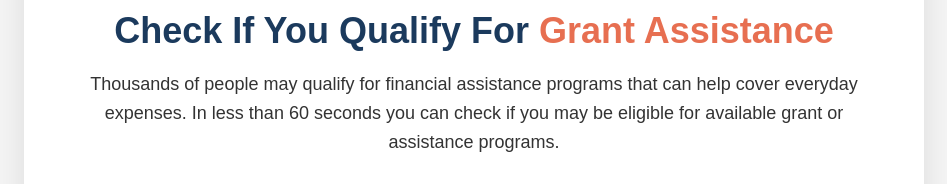
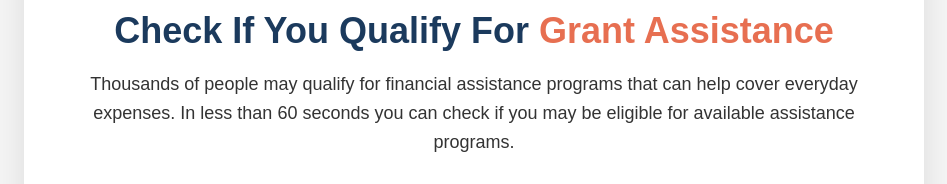
Before and after one commit to mansakabelo-bot/tiktok, a plain HTML site: page index.html in a window 1280 px wide. Shown: the part 146-330 px from the top of the page, without its empty margins (166-1113 px from the left). Drawn offline with Linux system fonts and the light colour scheme.

Commit message:
Update index.html

```diff
--- a/index.html
+++ b/index.html
@@ -4,7 +4,7 @@
 <head>
     <meta charset="UTF-8">
     <meta name="viewport" content="width=device-width, initial-scale=1.0">
-    <title>Check If You Qualify For Grant Assistance</title>
+    <title>Check If You Qualify For Assistance</title>
 
     <style>
         body {
@@ -102,7 +102,7 @@
             <h1>Check If You Qualify For <span class="highlight">Grant Assistance</span></h1>
 
             <p>
-                Thousands of people may qualify for financial assistance programs that can help cover everyday expenses. In less than 60 seconds you can check if you may be eligible for available grant or assistance programs.
+                Thousands of people may qualify for financial assistance programs that can help cover everyday expenses. In less than 60 seconds you can check if you may be eligible for available assistance programs.
             </p>
 
             <ul class="benefits">
```
